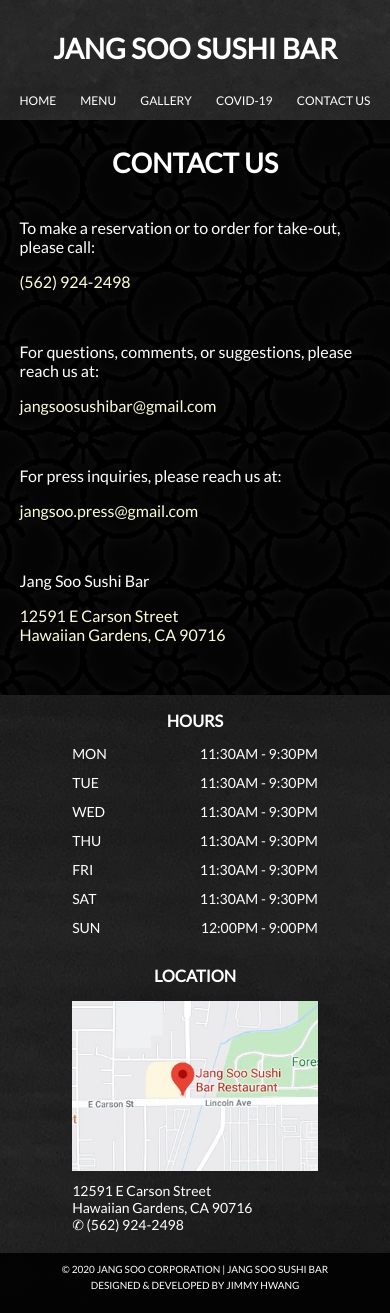
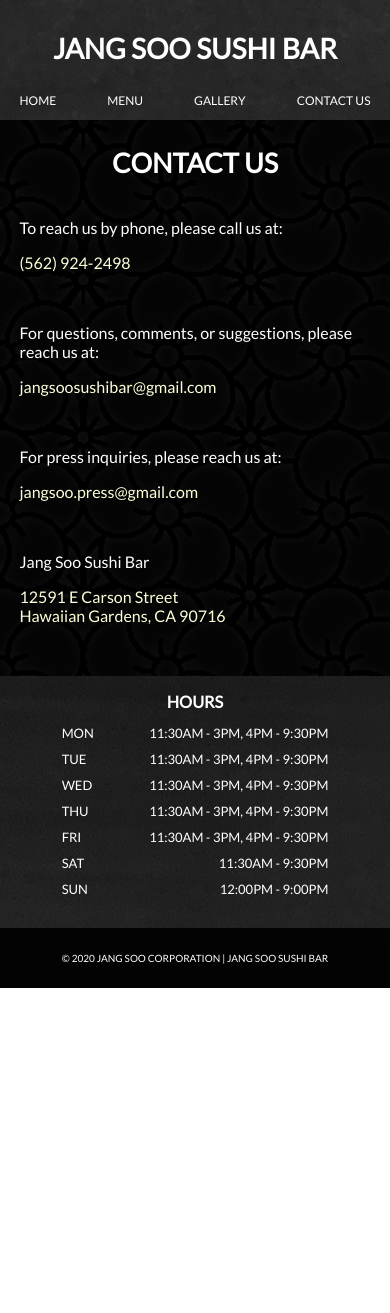
Before and after one commit to jimmyhwang4/jang_soo_sushi_bar, a React (Create React App) app: page /contact_us in a window 390 px wide. After the commit the page ends 988 px from the top, so only its background shows below. Built offline with nearby package versions, Linux system fonts and the light colour scheme.

Commit message:
Hours update

```diff
--- a/src/App.css
+++ b/src/App.css
@@ -323,7 +323,7 @@
     width: 80%;
     display: flex;
     flex-direction: row;
-    justify-content: space-between;
+    justify-content: space-around;
     font-size: 13px;
     color: white;
     margin-bottom: 12px;
@@ -337,8 +337,12 @@
     justify-content: space-between;
   }
 
+  .hide {
+    display: none !important;
+  }
+
   .hoursContainer {
-    width: 170px !important;
+    width: 240px !important;
   }
 
   .footerRow {
@@ -458,10 +462,11 @@
     width: 85%;
     display: flex;
     flex-direction: row;
-    justify-content: space-between;
+    justify-content: space-around;
     font-size: 12px;
     color: white;
     margin-bottom: 12px;
+    padding-bottom: 6px;
   }
 
   .hoursDay {
@@ -473,7 +478,7 @@
   }
 
   .hoursContainer {
-    width: 150px !important;
+    width: 230px !important;
   }
 
   .footerRow {
@@ -594,14 +599,14 @@
     width: 90%;
     display: flex;
     flex-direction: row;
-    justify-content: space-between;
+    justify-content: space-around;
     font-size: 11px;
     color: white;
     margin-bottom: 11px;
   }
 
   .hoursDay {
-    font-size: 11px;
+    font-size: 10px;
     margin-top: -16px;
     display: flex;
     flex-direction: row;
@@ -609,7 +614,7 @@
   }
 
   .hoursContainer {
-    width: 150px !important;
+    width: 200px !important;
   }
 
   .footerRow {
@@ -728,11 +733,10 @@
   }
 
   .Footer {
-    display: none !important;
     width: 90%;
     display: flex;
     flex-direction: row;
-    justify-content: space-between;
+    justify-content: space-around;
     font-size: 10px;
     color: white;
     margin-bottom: 10px;
@@ -747,11 +751,11 @@
   }
 
   .hoursContainer {
-    width: 150px !important;
+    width: 190px !important;
   }
 
   .footerRow {
-    width: 270px;
+    width: 210px;
     display: flex;
     flex-direction: row;
     justify-content: space-between;
@@ -923,7 +927,7 @@
 
   .hoursContainer {
     margin: 0 auto;
-    width: 70% !important;
+    width: 76% !important;
     font-size: 14px;
   }
 
@@ -934,7 +938,7 @@
   }
 
   .hoursDay {
-    font-size: 14px;
+    font-size: 13px;
     margin-top: -16px;
     display: flex;
     flex-direction: row;
@@ -1033,15 +1037,15 @@
 
 .FooterCredits {
   width: 100%;
-  height: 50px;
+  height: 45px;
   display: flex;
   flex-direction: column;
+  justify-content: center;
   align-items: center;
   background-color: rgba(0, 0, 0, 0.9);
 }
 
 .FooterCreditsText {
-  margin-bottom: -16px;
   font-size: 10px;
   color: white;
 }
@@ -1066,7 +1070,7 @@
 }
 
 .hoursContainer {
-  width: 180px;
+  width: 260px;
 }
 
 .menuBackground {
--- a/src/components/Footer.js
+++ b/src/components/Footer.js
@@ -44,7 +44,7 @@
                 <div className="footerColumn">
                     <Hours />
                 </div>
-                <div className="footerColumn">
+                <div className="footerColumn hide">
                     <Location />
                 </div>
             </div>
@@ -52,9 +52,6 @@
                 <div className="FooterCreditsText">
                     <p>© 2020 JANG SOO CORPORATION | JANG SOO SUSHI BAR</p>
                 </div>
-                <div className="FooterCreditsText">
-                    <p>DESIGNED & DEVELOPED BY JIMMY HWANG</p>
-                </div>
             </div>
         </div>
     );
--- a/src/components/Header.js
+++ b/src/components/Header.js
@@ -16,9 +16,9 @@
                         <div className="HeaderClicker">
                             <a href="/gallery">GALLERY</a>
                         </div>
-                        <div className="HeaderClicker">
+                        {/* <div className="HeaderClicker">
                             <a href="/covid-19">COVID-19</a>
-                        </div>
+                        </div> */}
                         <div className="HeaderClicker">
                             <a href="/contact_us">CONTACT US</a>
                         </div>
@@ -27,7 +27,7 @@
             </div>
 
             <div className="newsHeader">
-                <p>30% OFF ALL SPECIAL ROLLS! Please call (562) 924-2498 to order.</p>
+                <p>30% OFF ALL SPECIAL ROLLS FOR TOGO ONLY! Call (562) 924-2498 to order.</p>
             </div>
 
         </div>
--- a/src/components/Hours.js
+++ b/src/components/Hours.js
@@ -8,23 +8,23 @@
             </div>
             <div className="hoursDay">
                 <p>MON</p>
-                <p>11:30AM - 9:30PM</p>
+                <p>11:30AM - 3PM, 4PM - 9:30PM</p>
             </div>
             <div className="hoursDay">
                 <p>TUE</p>
-                <p>11:30AM - 9:30PM</p>
+                <p>11:30AM - 3PM, 4PM - 9:30PM</p>
             </div>
             <div className="hoursDay">
                 <p>WED</p>
-                <p>11:30AM - 9:30PM</p>
+                <p>11:30AM - 3PM, 4PM - 9:30PM</p>
             </div>
             <div className="hoursDay">
                 <p>THU</p>
-                <p>11:30AM - 9:30PM</p>
+                <p>11:30AM - 3PM, 4PM - 9:30PM</p>
             </div>
             <div className="hoursDay">
                 <p>FRI</p>
-                <p>11:30AM - 9:30PM</p>
+                <p>11:30AM - 3PM, 4PM - 9:30PM</p>
             </div>
             <div className="hoursDay">
                 <p>SAT</p>
--- a/src/components/MenuContent.js
+++ b/src/components/MenuContent.js
@@ -75,7 +75,7 @@
 
             <div className="menuSingleRow">
                 <div className="menuSingleSectionTitle">
-                    <h2>Special Rolls (30% OFF!)</h2>
+                    <h2>Special Rolls (30% OFF FOR TOGO ONLY)</h2>
                     <div className="menuSection">
                         <div className="menuColumn">
                             <p>Crunch Dragon Roll</p>
@@ -116,23 +116,23 @@
                             <p>sushi shrimp, crunch roll</p>
                         </div>
                         <div className="menuColumn">
-                            <p>$̶1̶2̶.̶0̶0̶  → $8.40</p>
-                            <p>$̶1̶4̶.̶0̶0̶  → $9.80</p>
-                            <p>$̶1̶3̶.̶0̶0̶  → $9.10</p>
-                            <p>$̶1̶2̶.̶0̶0̶  → $8.40</p>
-                            <p>$̶1̶2̶.̶0̶0̶  → $8.40</p>
-                            <p>$̶1̶3̶.̶0̶0̶  → $9.10</p>
-                            <p>$̶1̶0̶.̶0̶0̶  → $7.00</p>
-                            <p>$̶1̶5̶.̶0̶0̶  → $10.50</p>
-                            <p>$̶1̶4̶.̶0̶0̶  → $9.80</p>
-                            <p>$̶1̶0̶.̶5̶0̶  → $7.35</p>
-                            <p>$̶1̶3̶.̶0̶0̶  → $9.10</p>
-                            <p>$̶1̶4̶.̶0̶0̶  → $9.80</p>
-                            <p>$̶1̶1̶.̶5̶0̶  → $8.05</p>
-                            <p>$̶1̶2̶.̶5̶0̶  → $8.75</p>
-                            <p>$̶1̶2̶.̶5̶0̶  → $8.75</p>
-                            <p>$̶1̶3̶.̶5̶0̶  → $9.45</p>
-                            <p>$̶1̶3̶.̶5̶0̶  → $9.45</p>
+                            <p>$12.00</p>
+                            <p>$14.00</p>
+                            <p>$13.00</p>
+                            <p>$12.00</p>
+                            <p>$12.00</p>
+                            <p>$13.00</p>
+                            <p>$10.00</p>
+                            <p>$15.00</p>
+                            <p>$14.00</p>
+                            <p>$10.50</p>
+                            <p>$13.00</p>
+                            <p>$14.00</p>
+                            <p>$11.50</p>
+                            <p>$12.50</p>
+                            <p>$12.50</p>
+                            <p>$13.50</p>
+                            <p>$13.50</p>
                         </div>
                     </div>
                 </div>
--- a/src/pages/Contact.js
+++ b/src/pages/Contact.js
@@ -9,7 +9,7 @@
                         <h2>CONTACT US</h2>
                     </div>
                     <div className="contactText">
-                        <p>To make a reservation or to order for take-out, please call:</p>
+                        <p>To reach us by phone, please call us at:</p>
                         <div className="yellowText">
                             <a href="tel:562-924-2498">(562) 924-2498</a>
                         </div>
```
